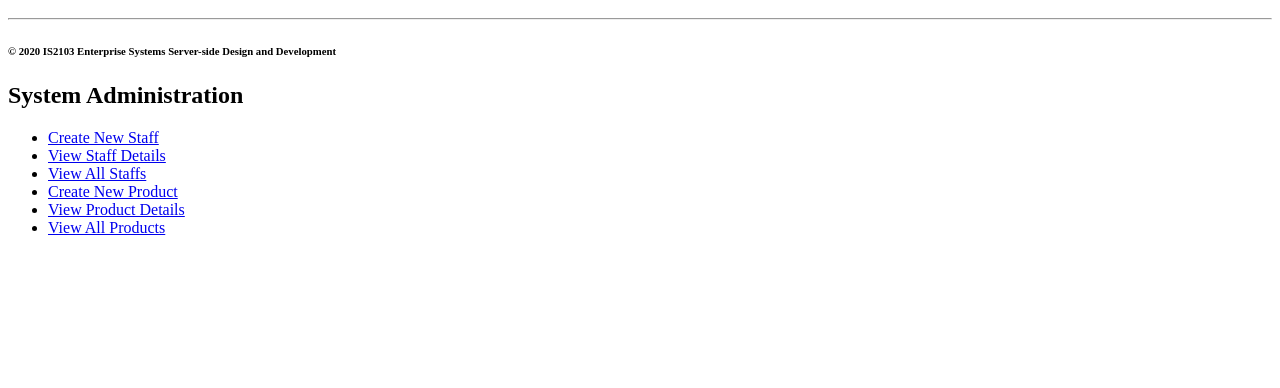
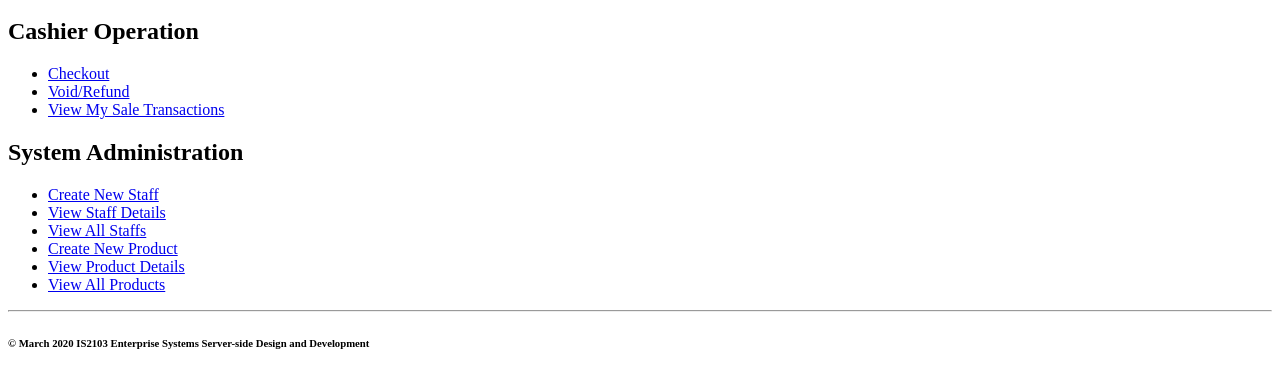
Before and after one commit to laurentiak/PointOfSaleSystemWeb, a plain HTML site: page index.html in a window 1280 px wide. Shown: the part 48-436 px from the top of the page. Drawn offline with Linux system fonts and the light colour scheme.

Commit message:
modified index.html copyright

```diff
--- a/index.html
+++ b/index.html
@@ -4,13 +4,13 @@
 	</head>
 	<body>
 		<h1>Point of Sale System</h1>
-		<p>
-			<hr/>
-			<h6>&copy; 2020 IS2103 Enterprise Systems Server-side Design and Development</h6>
-		</p>
-	</body>
-</html>
-<h2>System Administration</h2>
+		<h2>Cashier Operation</h2>
+		<ul>
+			<li><a href="./cashierOperation/checkout.html">Checkout</a></li>
+			<li><a href="./cashierOperation/voidRefund.html">Void/Refund</a></li>
+			<li><a href="./cashierOperation/viewMySaleTransactions.html">View My Sale Transactions</a></li>
+		</ul>
+		<h2>System Administration</h2>
 		<ul>
 			<li><a href="./systemAdministration/createNewStaff.html">Create New Staff</a></li>
 			<li><a href="./systemAdministration/viewStaffDetails.html">View Staff Details</a></li>
@@ -19,3 +19,9 @@
 			<li><a href="./systemAdministration/viewProductDetails.html">View Product Details</a></li>
 			<li><a href="./systemAdministration/viewAllProducts.html">View All Products</a></li>
 		</ul>
+		<p>
+			<hr/>
+			<h6>&copy; March 2020 IS2103 Enterprise Systems Server-side Design and Development</h6>
+		</p>
+	</body>
+</html>
```
